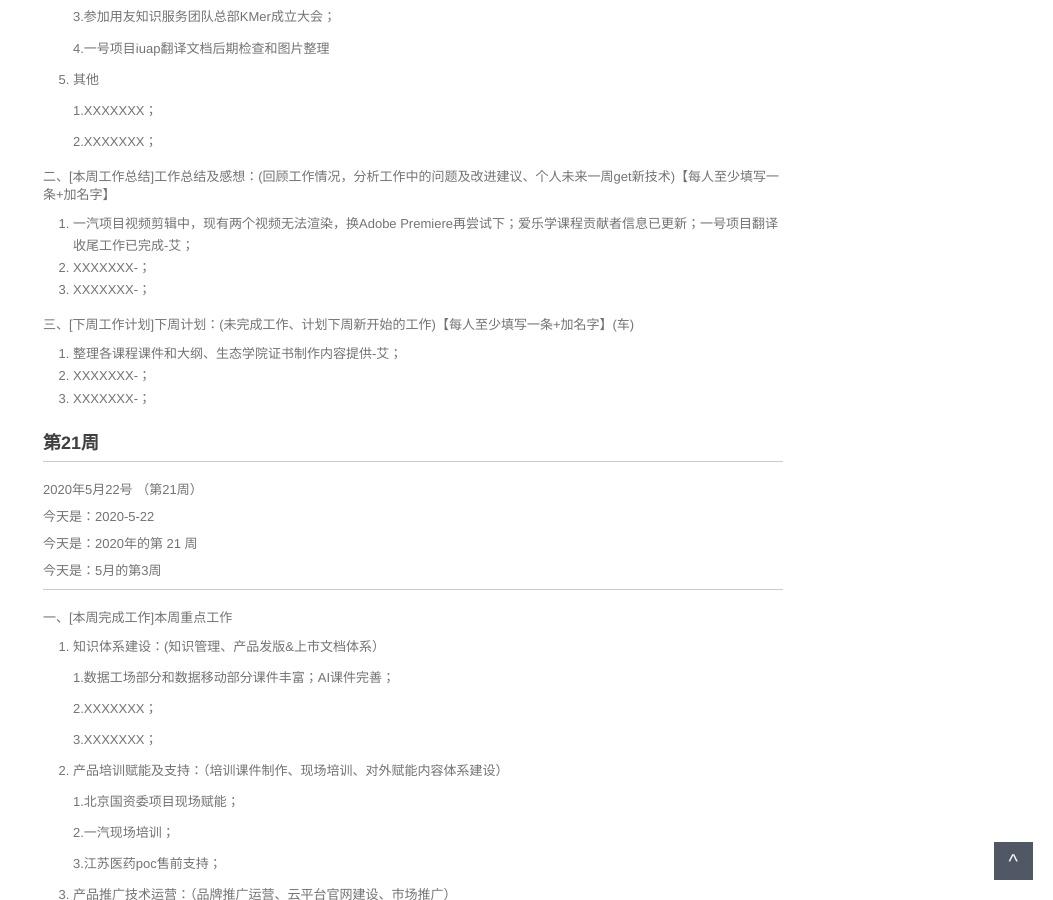
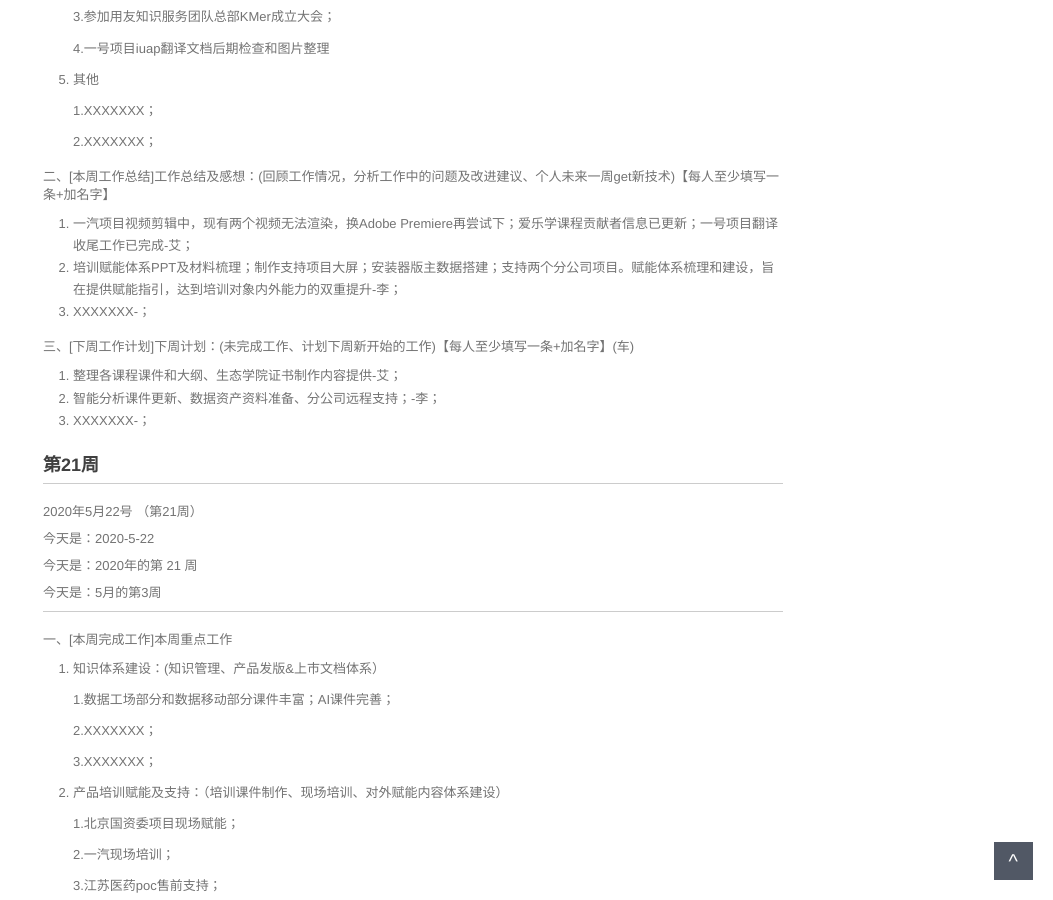
Before and after one commit to walllFlower/blog, a Jekyll site: the page built from 2020-02-28-day_report.md, in a window 1280 px wide and 900 px high, scrolled down 996 px. Shown: the whole window, without its empty margins (227-1280 px from the left). Built offline with Jekyll 4.4.1, drawn with Linux system fonts in a browser that asks for light colours; comment, search, counter and statistics services are not loaded.

Commit message:
Update 2020-02-28-day_report.md

```diff
--- a/2020-02-28-day_report.md
+++ b/2020-02-28-day_report.md
@@ -70,13 +70,13 @@ categories: 技术运营工作周报
 二、[本周工作总结]工作总结及感想：(回顾工作情况，分析工作中的问题及改进建议、个人未来一周get新技术)【每人至少填写一条+加名字】
 
 1. 一汽项目视频剪辑中，现有两个视频无法渲染，换Adobe Premiere再尝试下；爱乐学课程贡献者信息已更新；一号项目翻译收尾工作已完成-艾；
-2. XXXXXXX-；
+2. 培训赋能体系PPT及材料梳理；制作支持项目大屏；安装器版主数据搭建；支持两个分公司项目。赋能体系梳理和建设，旨在提供赋能指引，达到培训对象内外能力的双重提升-李；
 3. XXXXXXX-；
 
 三、[下周工作计划]下周计划：(未完成工作、计划下周新开始的工作)【每人至少填写一条+加名字】(车)
 
 1. 整理各课程课件和大纲、生态学院证书制作内容提供-艾；
-2. XXXXXXX-；
+2. 智能分析课件更新、数据资产资料准备、分公司远程支持；-李；
 3. XXXXXXX-；
 
 
```
